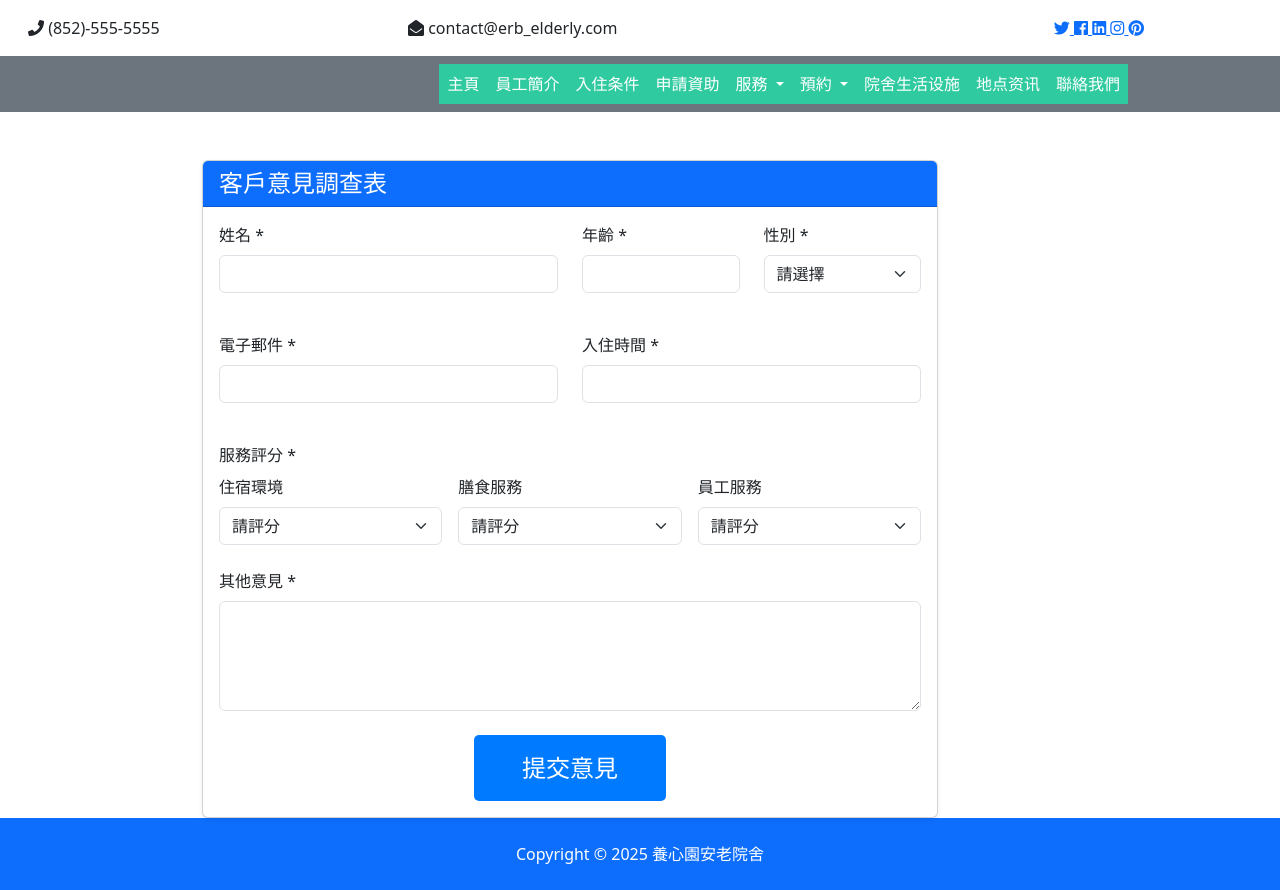
After one commit to nimeno98/erb_group_project, a Django app: template templates/main/opinion.html in a window 1280 px wide. The commit adds this page. Run offline with Django 3.2, Linux system fonts and the light colour scheme; the template is opened without the code that fills it, so the values that code supplies are empty; some libraries are stand-ins or nearby versions.

Commit message:
add feedback form

```diff
--- a/main/urls.py
+++ b/main/urls.py
@@ -8,7 +8,9 @@ urlpatterns = [
     path('qa',views.qa,name='qa'),
     path('finapply',views.finapply,name='finapply'),
     path('fee',views.fee,name='fee'),
+    path('staffs',views.staffs,name='staffs'),
     path('booking/', views.booking, name='booking'),
+    path('opinion/', views.opinion, name='opinion'),
     path('application/', views.application, name='application'),
 
 ]
--- /dev/null
+++ b/templates/main/opinion.html
@@ -0,0 +1,143 @@
+{% extends "base.html" %}
+{% load static %}
+
+{% block title %} | 客戶意見 {% endblock %}
+
+{% block content %}
+<div class="container mt-5">
+    <div class="row justify-content-center">
+        <div class="col-lg-8">
+            <div class="card shadow-sm">
+                <div class="card-header bg-primary text-white">
+                    <h4 class="mb-0">客戶意見調查表</h4>
+                </div>
+                <div class="card-body">
+                    <form method="post" action="{% url 'opinion' %}" class="needs-validation" novalidate>
+                        {% csrf_token %}
+
+                        <div class="row mb-4">
+                            <div class="col-md-6">
+                                <div class="form-group">
+                                    <label for="name" class="form-label">姓名 *</label>
+                                    <input type="text" class="form-control" id="name" name="name" required>
+                                    <div class="invalid-feedback">請輸入姓名</div>
+                                </div>
+                            </div>
+                            <div class="col-md-3">
+                                <div class="form-group">
+                                    <label for="age" class="form-label">年齡 *</label>
+                                    <input type="number" class="form-control" id="age" name="age" required>
+                                    <div class="invalid-feedback">請輸入年齡</div>
+                                </div>
+                            </div>
+                            <div class="col-md-3">
+                                <div class="form-group">
+                                    <label for="gender" class="form-label">性別 *</label>
+                                    <select class="form-select" id="gender" name="gender" required>
+                                        <option value="">請選擇</option>
+                                        <option value="male">男</option>
+                                        <option value="female">女</option>
+                                    </select>
+                                    <div class="invalid-feedback">請選擇性別</div>
+                                </div>
+                            </div>
+                        </div>
+
+                        <div class="row mb-4">
+                            <div class="col-md-6">
+                                <div class="form-group">
+                                    <label for="contact" class="form-label">電子郵件 *</label>
+                                    <input type="email" class="form-control" id="contact" name="contact" required>
+                                    <div class="invalid-feedback">請輸入有效的電子郵件地址</div>
+                                </div>
+                            </div>
+                            <div class="col-md-6">
+                                <div class="form-group">
+                                    <label for="stayduration" class="form-label">入住時間 *</label>
+                                    <input type="text" class="form-control" id="stayduration" name="stayduration" required>
+                                    <div class="invalid-feedback">請輸入入住時間</div>
+                                </div>
+                            </div>
+                        </div>
+
+                        <div class="mb-4">
+                            <label class="form-label">服務評分 *</label>
+                            <div class="row g-3">
+                                <div class="col-md-4">
+                                    <label for="accommodation" class="form-label">住宿環境</label>
+                                    <select class="form-select" id="accommodation" name="accommodation" required>
+                                        <option value="">請評分</option>
+                                        <option value="5">非常滿意</option>
+                                        <option value="4">滿意</option>
+                                        <option value="3">一般</option>
+                                        <option value="2">不滿意</option>
+                                        <option value="1">非常不滿意</option>
+                                    </select>
+                                    <div class="invalid-feedback">請選擇評分</div>
+                                </div>
+                                <div class="col-md-4">
+                                    <label for="dinning" class="form-label">膳食服務</label>
+                                    <select class="form-select" id="dinning" name="dinning" required>
+                                        <option value="">請評分</option>
+                                        <option value="5">非常滿意</option>
+                                        <option value="4">滿意</option>
+                                        <option value="3">一般</option>
+                                        <option value="2">不滿意</option>
+                                        <option value="1">非常不滿意</option>
+                                    </select>
+                                    <div class="invalid-feedback">請選擇評分</div>
+                                </div>
+                                <div class="col-md-4">
+                                    <label for="staff" class="form-label">員工服務</label>
+                                    <select class="form-select" id="staff" name="staff" required>
+                                        <option value="">請評分</option>
+                                        <option value="5">非常滿意</option>
+                                        <option value="4">滿意</option>
+                                        <option value="3">一般</option>
+                                        <option value="2">不滿意</option>
+                                        <option value="1">非常不滿意</option>
+                                    </select>
+                                    <div class="invalid-feedback">請選擇評分</div>
+                                </div>
+                            </div>
+                        </div>
+
+                        <div class="form-group mb-4">
+                            <label for="suggestion" class="form-label">其他意見 *</label>
+                            <textarea class="form-control" id="suggestion" name="suggestion" rows="4" required></textarea>
+                            <div class="invalid-feedback">請輸入意見</div>
+                        </div>
+
+                        <div class="text-center">
+                            <button type="submit" class="btn btn-primary btn-lg px-5">提交意見</button>
+                        </div>
+                    </form>
+                </div>
+            </div>
+        </div>
+    </div>
+</div>
+
+<script>
+// Example starter JavaScript for disabling form submissions if there are invalid fields
+(function () {
+  'use strict'
+
+  // Fetch all the forms we want to apply custom Bootstrap validation styles to
+  var forms = document.querySelectorAll('.needs-validation')
+
+  // Loop over them and prevent submission
+  Array.prototype.slice.call(forms)
+    .forEach(function (form) {
+      form.addEventListener('submit', function (event) {
+        if (!form.checkValidity()) {
+          event.preventDefault()
+          event.stopPropagation()
+        }
+
+        form.classList.add('was-validated')
+      }, false)
+    })
+})()
+</script>
+{% endblock %}
--- a/templates/partials/_footer.html
+++ b/templates/partials/_footer.html
@@ -1,4 +1,5 @@
-<footer id="main-footer" class="py-4 bg-primary text-white text-center" mt-auto mb-5>
-    Copyright &copy;
-    <span class="year"></span> 養心園安老院舍
+<footer id="main-footer" class="py-4 bg-primary text-white d-flex justify-content-between align-items-center">
+    <div class="mx-auto text-center"> <!-- Centered copyright text -->
+        Copyright &copy; <span class="year"></span> 養心園安老院舍
+    </div>
 </footer>
--- a/templates/partials/_navbar.html
+++ b/templates/partials/_navbar.html
@@ -13,7 +13,7 @@
                     <a class="nav-link" href="{% url 'index' %}">主頁</a>
                 </li>
                 <li class="nav-item {% if 'staff' in request.path %}active{% endif %} highlight">
-                    <a class="nav-link" href="{% url 'index' %}">員工簡介</a>
+                    <a class="nav-link" href="{% url 'staffs' %}">員工簡介</a>
                 </li>
                 <li class="nav-item {% if 'staff' in request.path %}active{% endif %} highlight">
                     <a class="nav-link" href="{% url 'index' %}">入住条件</a>
@@ -32,6 +32,7 @@
                         <a class="dropdown-item" href="#">护理服务</a>
                         <a class="dropdown-item" href="{% url 'fee' %}">項目收費</a>
                         <a class="dropdown-item" href="{% url 'qa' %}">常見問題</a>
+                        <a class="dropdown-item" href="{% url 'opinion' %}">客戶意見</a>
 
                         <!-- Add more submenu items here -->
                     </div>
```
Also changed, not shown: main/views.py (+70 -1 lines), templates/main/staffs.html (added, +105 -0 lines).
